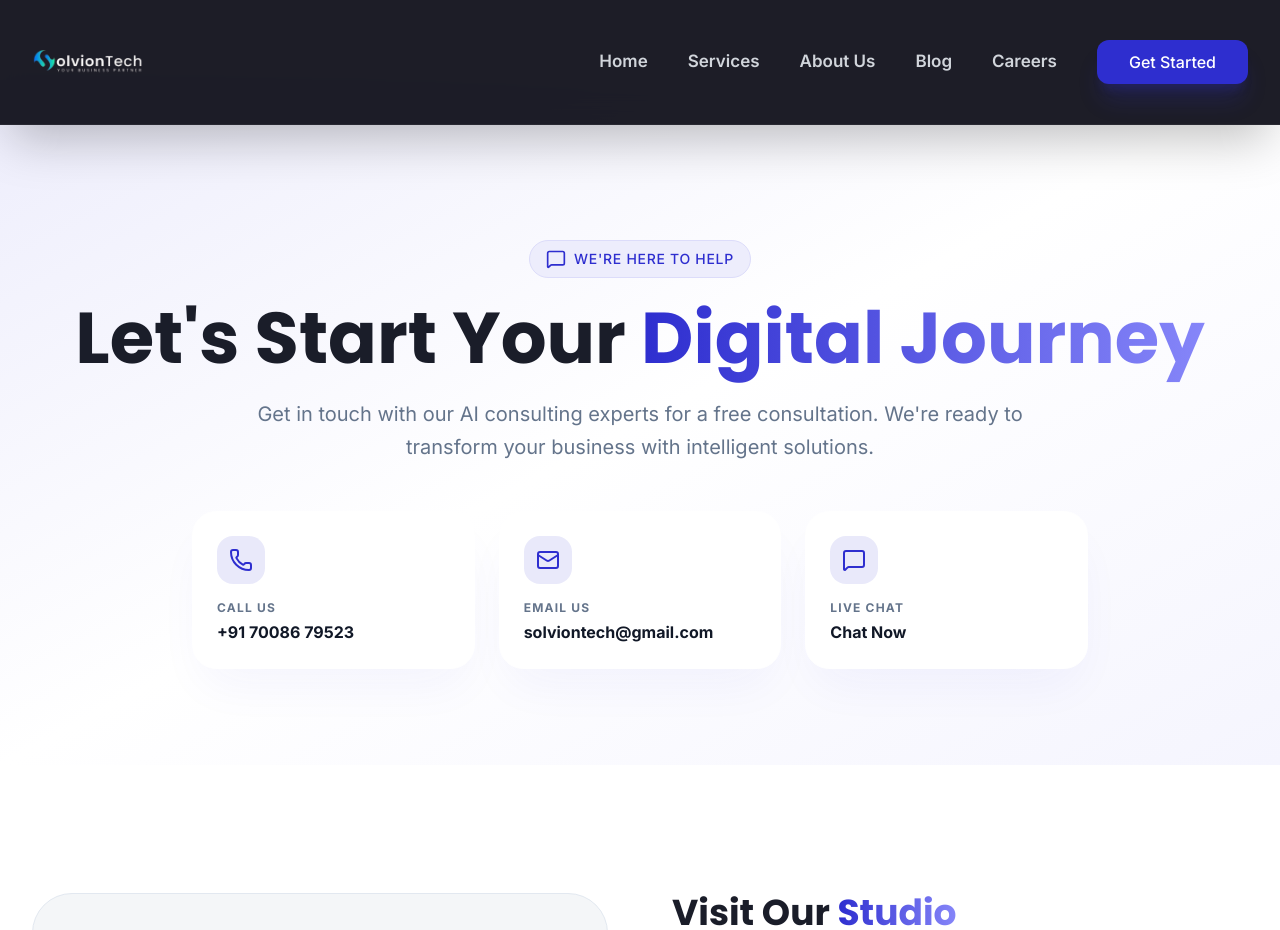
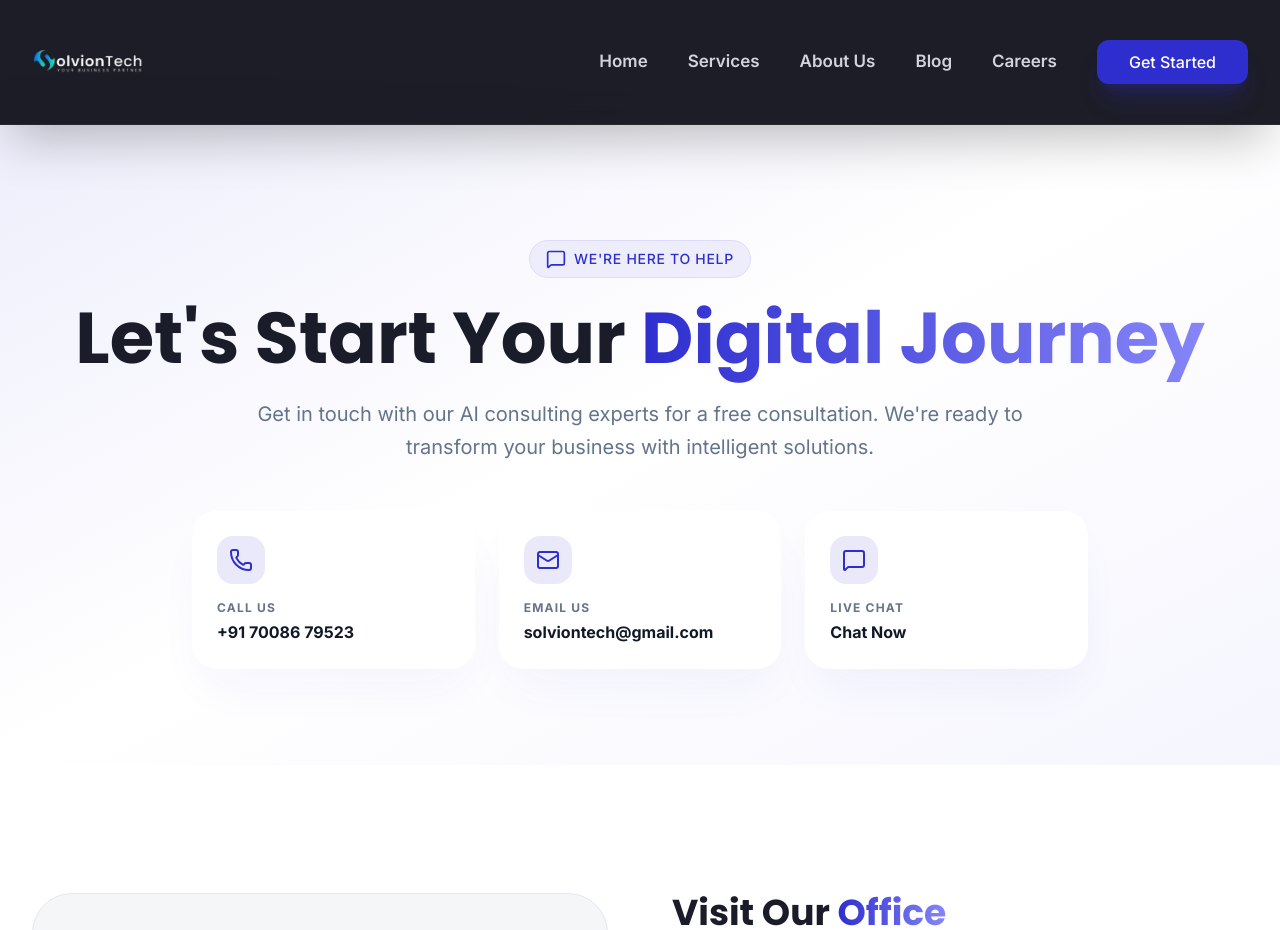
Before and after one commit to solviontech/solvion_tech_website, a React (Vite) app: page /contact in a window 1280 px wide. Shown: the top 930 px of the page. Built offline with nearby package versions, Linux system fonts and the light colour scheme.

Commit message:
studio text fixed to office text

```diff
--- a/src/pages/Contact.jsx
+++ b/src/pages/Contact.jsx
@@ -256,7 +256,7 @@ const Contact = () => {
                 className="space-y-8"
               >
                 <div>
-                  <h2 className="text-4xl font-bold mb-4">Visit Our <span className="gradient-text">Studio</span></h2>
+                  <h2 className="text-4xl font-bold mb-4">Visit Our <span className="gradient-text">Office</span></h2>
                   <p className="text-xl text-text-secondary leading-relaxed">Stop by for a coffee and discuss how we can transform your business with AI.</p>
                 </div>
 
```
